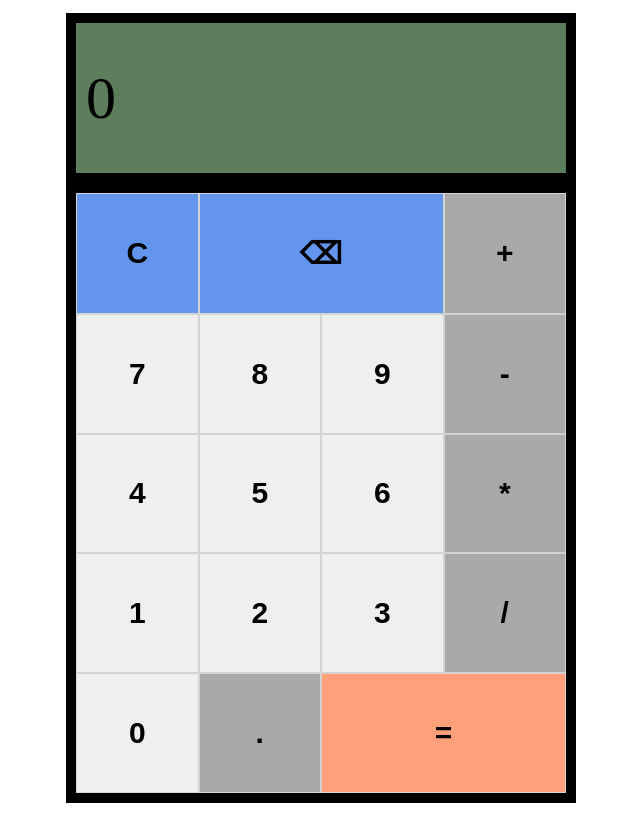
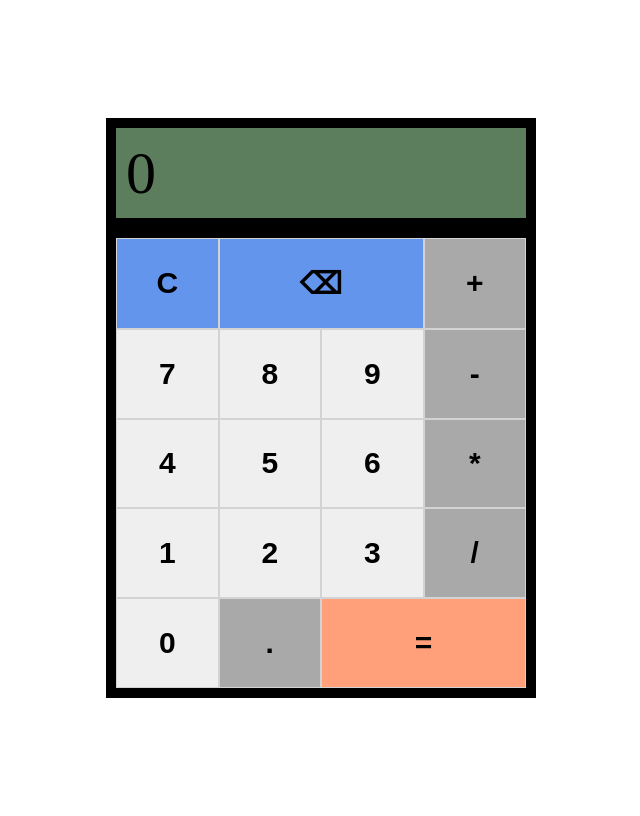
Before and after one commit to jlcarg/project-calculator, a plain HTML site: page index.html in a window 1280 px wide. Shown: the whole page, without its empty margins (319-959 px from the left). Drawn offline with Linux system fonts and the light colour scheme.

Commit message:
Change dimensions of calculator via style.css

```diff
--- a/style.css
+++ b/style.css
@@ -19,8 +19,8 @@ html {
 }
 
 .display {
-    height: 150px;
-    width: 490px;
+    height: 90px;
+    width: 410px;
     background-color: #5d7e5d;
     display: flex;
     justify-content: start;
@@ -31,18 +31,19 @@ html {
 .digits {
     padding: 0 10px;
     overflow: hidden;
+    width: 380px;
 }
 
 .keypad {
     display: flex;
     flex-wrap: wrap;
-    width: 490px;
-    height: 600px;
+    width: 410px;
+    height: 450px;
     background-color: darkgray;
 }
 
 .button {
-    width: 122.5px;
+    width: 102.5px;
     font-size: 30px;
     font-weight: bolder;
     text-align: center;
@@ -51,7 +52,7 @@ html {
 
 .⌫,
 .equal {
-    width: 245px;
+    width: 205px;
 }
 
 .C,
```
